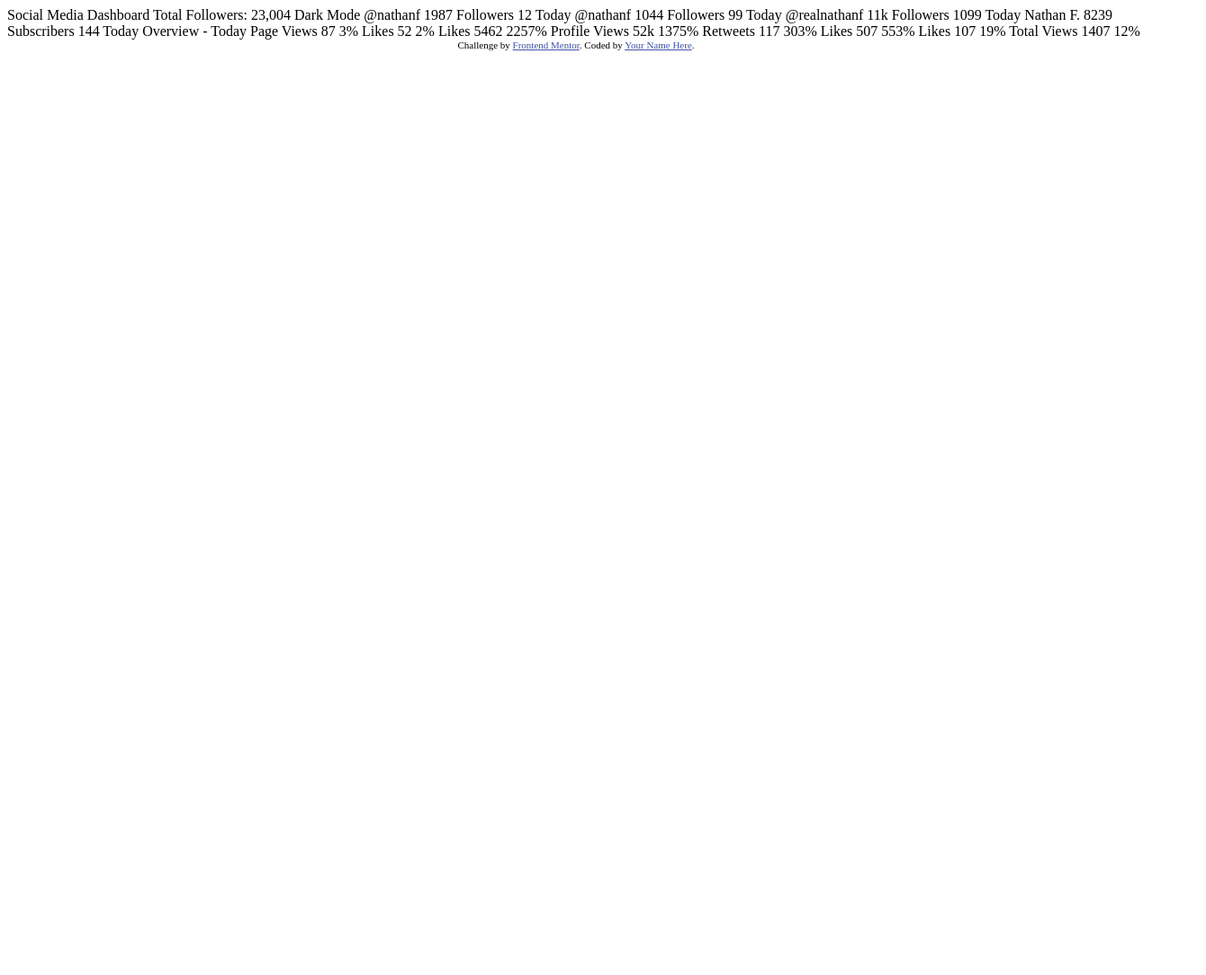
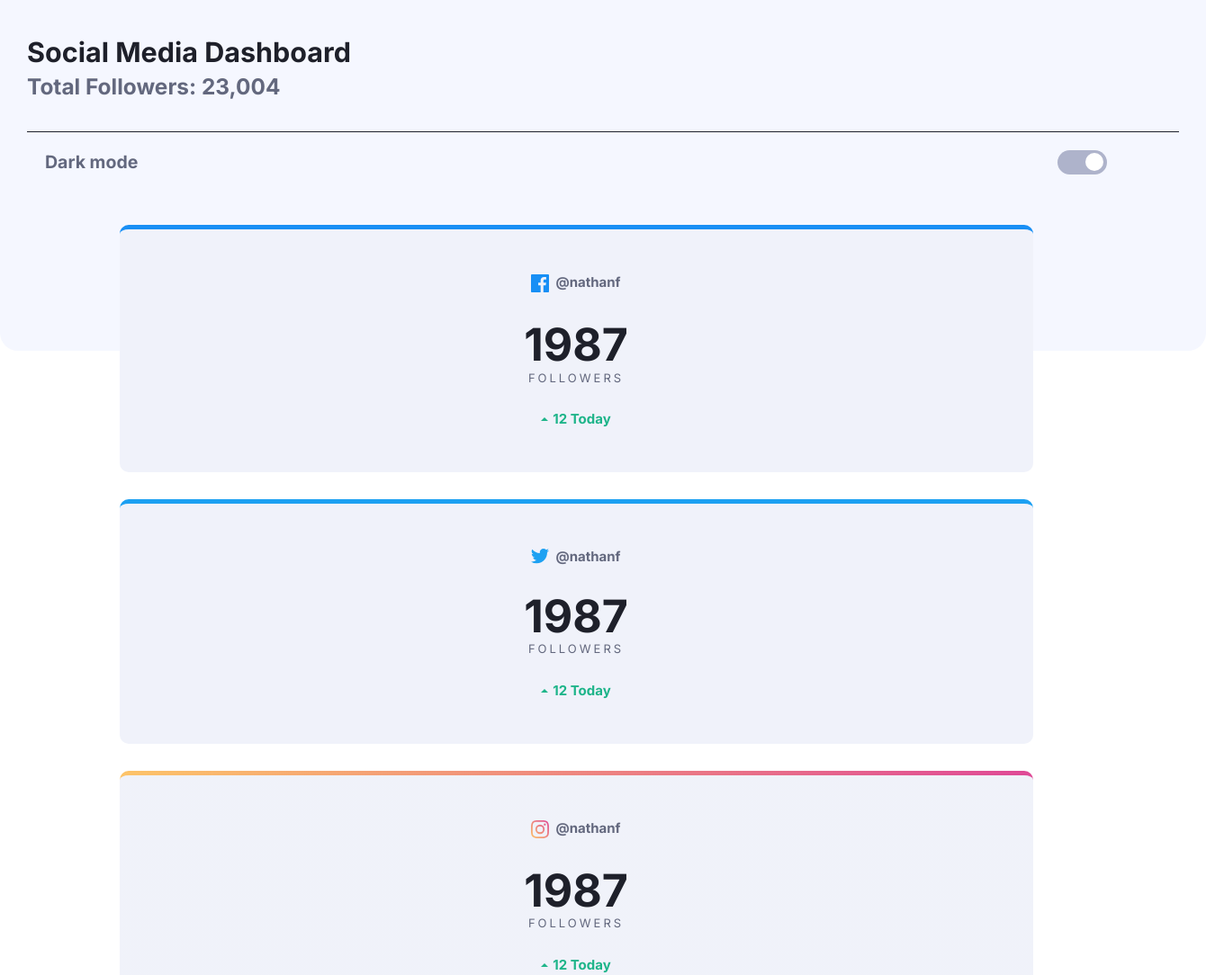
Before and after one commit to black-butterflyyy/social-media-dashboard-with-theme-switcher, a plain HTML site: page index.html in a window 1280 px wide. Shown: the top 1084 px of the page at 90% size, 1340 px wide, since content can reach past the window. Before the commit the page ends 800 px from the top, so only its background shows below. Drawn offline with Linux system fonts and the light colour scheme.

Commit message:
Add styles for light mode social media cards section

```diff
--- /dev/null
+++ b/css/styles.css
@@ -0,0 +1,187 @@
+@import url("https://fonts.googleapis.com/css2?family=Inter:wght@400;700&display=swap");
+
+html {
+  /* 10px */
+  font-size: 62.5%;
+}
+
+body {
+  font-family: "Inter", sans-serif;
+}
+
+.container {
+  display: flex;
+  flex-direction: column;
+  justify-content: center;
+  padding: 3rem;
+  position: relative;
+}
+
+.social-media-header {
+  background-color: hsl(225, 100%, 98%);
+  height: 40vh;
+  border-bottom-left-radius: 20px;
+  border-bottom-right-radius: 20px;
+  position: absolute;
+  top: 0;
+  left: 0;
+  padding: 2rem 3rem;
+  padding-bottom: 5rem;
+  width: 100%;
+  z-index: -1;
+}
+
+.social-media-header h1 {
+  font-size: 3.052rem;
+  color: hsl(230, 17%, 14%);
+  font-weight: 700;
+}
+
+.social-media-header h2 {
+  font-size: 2.441rem;
+  color: hsl(228, 12%, 44%);
+  font-weight: 700;
+  line-height: 0;
+  padding-bottom: 5rem;
+  border-bottom: 1px solid hsl(230, 17%, 14%);
+}
+
+.social-media-header h3 {
+  margin: 0;
+  font-size: 1.953rem;
+  color: hsl(228, 12%, 44%);
+  font-weight: 700;
+}
+
+.theme-switch {
+  display: flex;
+  justify-content: space-between;
+  align-items: center;
+  padding: 0 8rem 0rem 2rem;
+}
+
+.switch {
+  position: relative;
+  display: inline-block;
+  width: 55px;
+  height: 27px;
+}
+
+.switch input {
+  display: none;
+}
+
+.slider {
+  position: absolute;
+  cursor: pointer;
+  top: 0;
+  left: 0;
+  right: 0;
+  bottom: 0;
+  background: hsl(230, 22%, 74%);
+  border-radius: 34px;
+  transition: 0.4s;
+}
+
+.slider::before {
+  content: "";
+  position: absolute;
+  width: 20px;
+  height: 20px;
+  right: 4px;
+  bottom: 4px;
+  background: #fff;
+  border-radius: 50%;
+  transition: 0.4s;
+}
+
+input:checked + .slider {
+  background: #b892ff;
+}
+
+input:checked + .slider::before {
+  transform: translateX(-26px);
+}
+
+.social-media-cards {
+  display: flex;
+  flex-direction: column;
+  justify-content: center;
+  align-items: center;
+}
+
+.social-media-card {
+  width: 75%;
+  padding: 5rem;
+  background-color: hsl(227, 47%, 96%);
+  margin-top: 3rem;
+  border-radius: 10px;
+  border-top: 5px solid transparent;
+}
+
+.username {
+  display: flex;
+  justify-content: center;
+  align-self: center;
+  font-size: 1.5rem;
+  color: hsl(228, 12%, 44%);
+  font-weight: bold;
+}
+
+.username img {
+  padding-right: 0.7rem;
+}
+
+.followers {
+  display: flex;
+  flex-direction: column;
+  justify-content: center;
+  align-items: center;
+}
+
+.followers strong {
+  font-size: 5rem;
+  color: hsl(230, 17%, 14%);
+  padding-top: 3rem;
+}
+
+.followers span {
+  color: hsl(228, 12%, 44%);
+  letter-spacing: 3px;
+  font-size: 1.3rem;
+  padding-bottom: 3rem;
+}
+
+.updated-numbers {
+  display: flex;
+  justify-content: center;
+  align-items: center;
+}
+
+.updated-numbers span {
+  font-size: 1.5rem;
+  padding-left: 0.5rem;
+  color: hsl(163, 72%, 41%);
+  font-weight: bold;
+}
+
+.facebook-card {
+  margin-top: 22rem;
+  border-top-color: hsl(208, 92%, 53%);
+}
+
+.twitter-card {
+  border-top-color: hsl(203, 89%, 53%);
+}
+
+.instagram-card {
+  border-top: double 5px transparent;
+  background-image: linear-gradient(hsl(227, 47%, 96%), hsl(227, 47%, 96%)),
+    linear-gradient(to right, hsl(37, 97%, 70%), hsl(329, 70%, 58%));
+  background-origin: border-box;
+  background-clip: padding-box, border-box;
+}
+
+.youtube-card {
+  border-color: hsl(348, 97%, 39%);
+}
--- a/index.html
+++ b/index.html
@@ -1,87 +1,106 @@
 <!DOCTYPE html>
 <html lang="en">
-<head>
-  <meta charset="UTF-8">
-  <meta name="viewport" content="width=device-width, initial-scale=1.0"> <!-- displays site properly based on user's device -->
+  <head>
+    <meta charset="UTF-8" />
+    <meta name="viewport" content="width=device-width, initial-scale=1.0" />
+    <!-- displays site properly based on user's device -->
 
-  <link rel="icon" type="image/png" sizes="32x32" href="./images/favicon-32x32.png">
+    <link
+      rel="icon"
+      type="image/png"
+      sizes="32x32"
+      href="./images/favicon-32x32.png"
+    />
+    <link rel="stylesheet" href="css/normalize.css" />
 
-  <title>Frontend Mentor | [Challenge Name Here]</title>
+    <link rel="stylesheet" href="css/styles.css" />
 
-  <!-- Feel free to remove these styles or customise in your own stylesheet 👍 -->
-  <style>
-    .attribution { font-size: 11px; text-align: center; }
-    .attribution a { color: hsl(228, 45%, 44%); }
-  </style>
-</head>
-<body>
+    <title>Social Media-dashboard</title>
+  </head>
+  <body>
+    <div class="container">
+      <header class="social-media-header">
+        <h1>Social Media Dashboard</h1>
+        <h2>Total Followers: 23,004</h2>
 
-  Social Media Dashboard
-  Total Followers: 23,004
+        <div class="theme-switch">
+          <h3>Dark mode</h3>
+          <label class="switch">
+            <input type="checkbox" name="" id="" />
+            <span class="slider"></span>
+          </label>
+        </div>
+      </header>
 
-  Dark Mode
+      <section class="social-media-cards">
+        <article class="social-media-card facebook-card">
+          <header class="username">
+            <img src="images/icon-facebook.svg" alt="" />
+            <span>@nathanf</span>
+          </header>
 
+          <section class="followers">
+            <strong>1987</strong>
+            <span>FOLLOWERS</span>
+          </section>
 
+          <footer class="updated-numbers">
+            <img src="images/icon-up.svg" alt="" />
+            <span>12 Today</span>
+          </footer>
+        </article>
 
-  @nathanf
-  1987
-  Followers
-  12 Today
+        <article class="social-media-card twitter-card">
+          <header class="username">
+            <img src="images/icon-twitter.svg" alt="" />
+            <span>@nathanf</span>
+          </header>
 
-  @nathanf
-  1044
-  Followers
-  99 Today
+          <section class="followers">
+            <strong>1987</strong>
+            <span>FOLLOWERS</span>
+          </section>
 
-  @realnathanf
-  11k
-  Followers
-  1099 Today
+          <footer class="updated-numbers">
+            <img src="images/icon-up.svg" alt="" />
+            <span>12 Today</span>
+          </footer>
+        </article>
 
-  Nathan F.
-  8239
-  Subscribers
-  144 Today
+        <article class="social-media-card instagram-card">
+          <header class="username">
+            <img src="images/icon-instagram.svg" alt="" />
+            <span>@nathanf</span>
+          </header>
 
+          <section class="followers">
+            <strong>1987</strong>
+            <span>FOLLOWERS</span>
+          </section>
 
+          <footer class="updated-numbers">
+            <img src="images/icon-up.svg" alt="" />
+            <span>12 Today</span>
+          </footer>
+        </article>
 
-  Overview - Today
+        <article class="social-media-card youtube-card">
+          <header class="username">
+            <img src="images/icon-youtube.svg" alt="" />
+            <span>@nathanf</span>
+          </header>
 
-  Page Views
-  87
-  3%
+          <section class="followers">
+            <strong>1987</strong>
+            <span>FOLLOWERS</span>
+          </section>
 
-  Likes
-  52
-  2%
-
-  Likes
-  5462
-  2257%
-
-  Profile Views
-  52k
-  1375%
-
-  Retweets
-  117
-  303%
-
-  Likes
-  507
-  553%
-
-  Likes
-  107
-  19%
-
-  Total Views
-  1407
-  12%
-
-  <div class="attribution">
-    Challenge by <a href="https://www.frontendmentor.io?ref=challenge" target="_blank">Frontend Mentor</a>.
-    Coded by <a href="#">Your Name Here</a>.
-  </div>
-</body>
+          <footer class="updated-numbers">
+            <img src="images/icon-up.svg" alt="" />
+            <span>12 Today</span>
+          </footer>
+        </article>
+      </section>
+    </div>
+  </body>
 </html>
```
Also changed, not shown: css/normalize.css (added).
